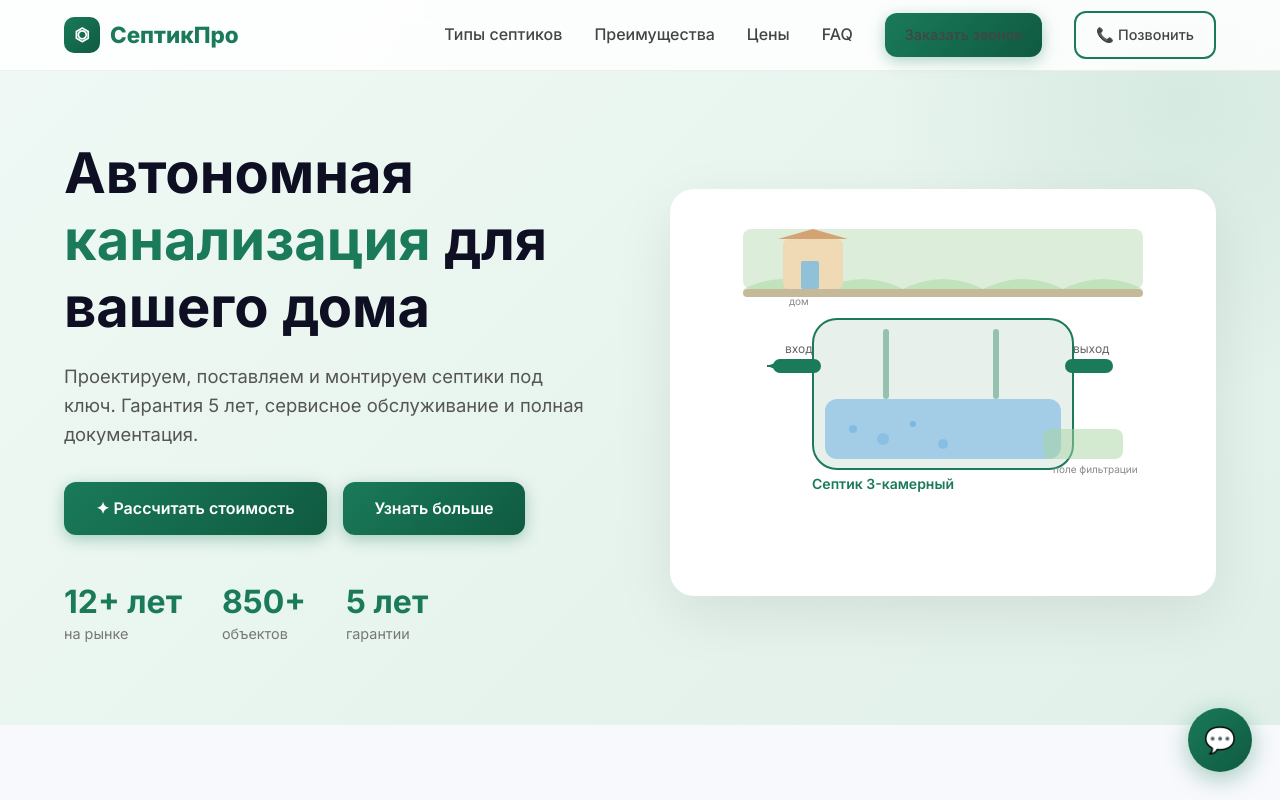
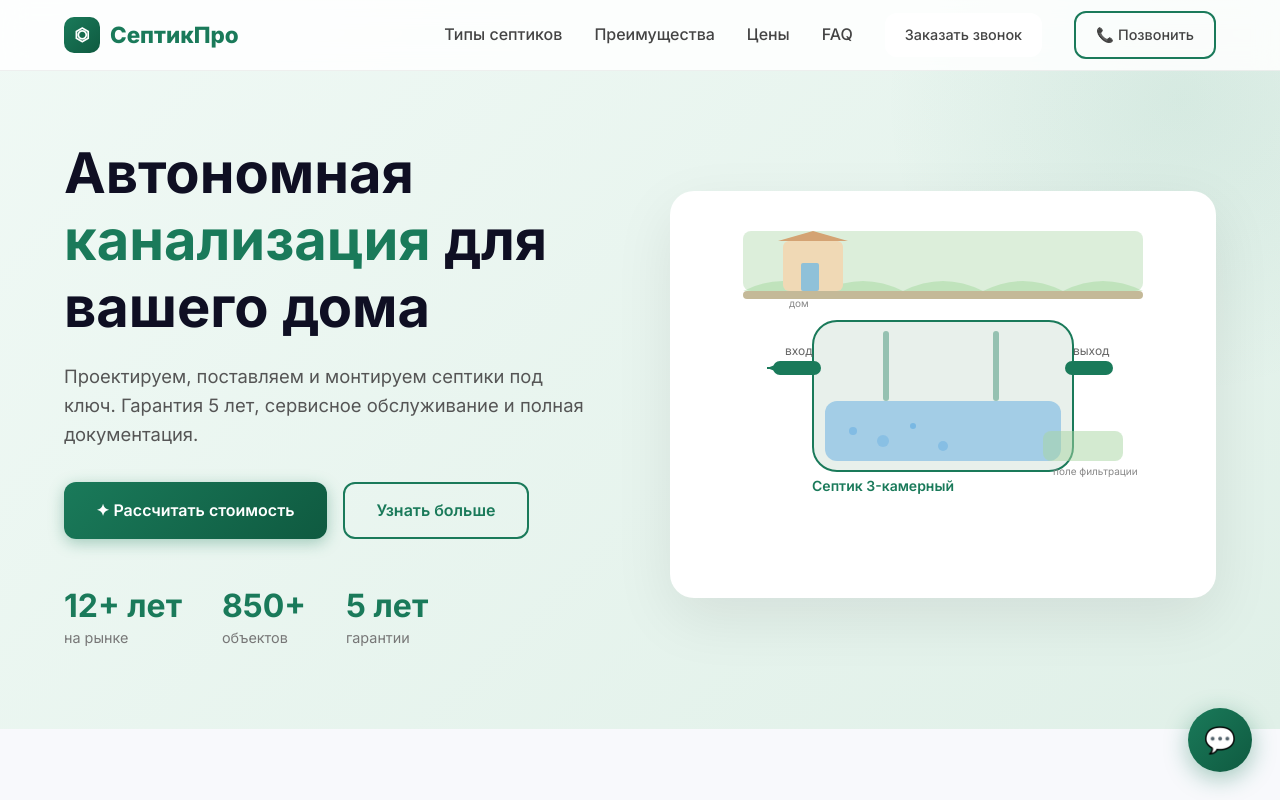
Before and after one commit to toxa229/septiki-site, a plain HTML site: page index.html in a window 1280 px wide. Shown: the top 800 px of the page. Drawn offline with Linux system fonts and the light colour scheme.

Commit message:
style: nav button white, hero outline restored

```diff
--- a/index.html
+++ b/index.html
@@ -662,7 +662,7 @@
             <li><a href="#advantages">Преимущества</a></li>
             <li><a href="#pricing">Цены</a></li>
             <li><a href="#faq">FAQ</a></li>
-            <li><a href="#contact" class="btn btn-primary">Заказать звонок</a></li>
+            <li><a href="#contact" class="btn btn-white">Заказать звонок</a></li>
             <li><a href="tel:+79208195402" class="btn btn-outline" style="white-space:nowrap;">📞 Позвонить</a></li>
         </ul>
         <button class="burger" id="burgerBtn" aria-label="Меню">
@@ -685,7 +685,7 @@
                 <a href="#contact" class="btn btn-primary">
                     ✦ Рассчитать стоимость
                 </a>
-                <a href="#types" class="btn btn-primary">
+                <a href="#types" class="btn btn-outline">
                     Узнать больше
                 </a>
             </div>
```
Also changed, not shown: 1 other file.
